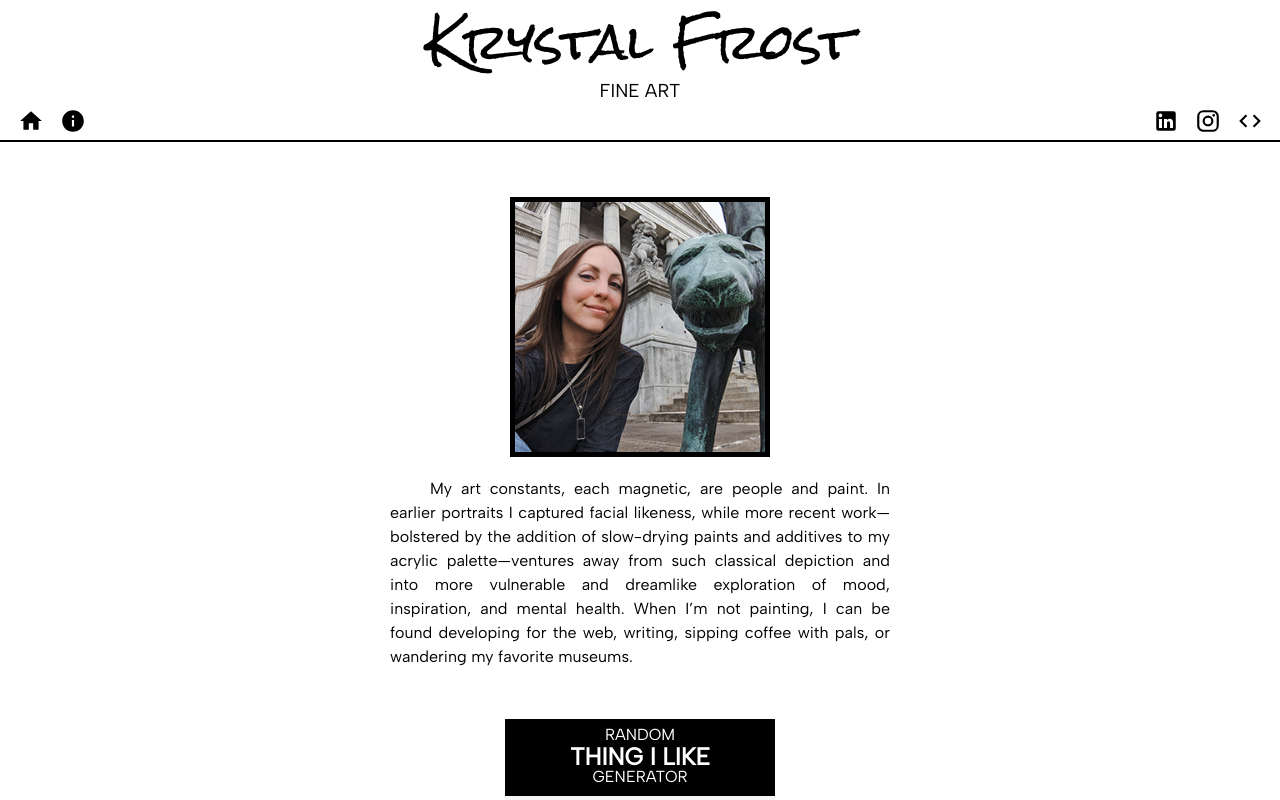
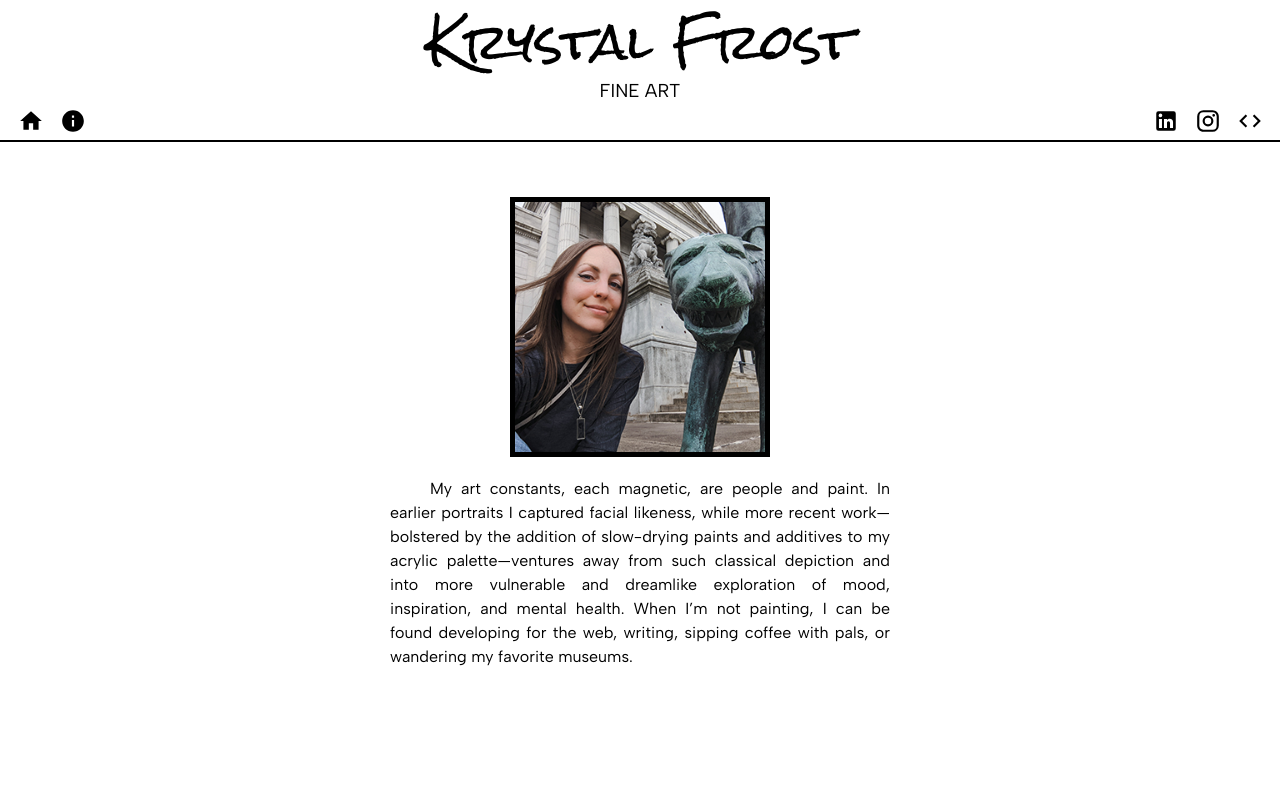
Before and after one commit to librarykrystal/art-portfolio, a React (Create React App) app: page /#/about in a window 1280 px wide. Shown: the top 800 px of the page. Built offline with nearby package versions, Linux system fonts and the light colour scheme; a web font is replaced by a local one.

Commit message:
Removed Random Generator from /about.

```diff
--- a/src/components/About/About.jsx
+++ b/src/components/About/About.jsx
@@ -49,7 +49,7 @@ function About() {
         </div>
       </div>
 
-      <Generator />
+      {/* <Generator /> */}
 
       <center>
       <Typography variant="body1" mt={15} gutterBottom>© Krystal Frost</Typography>
```
